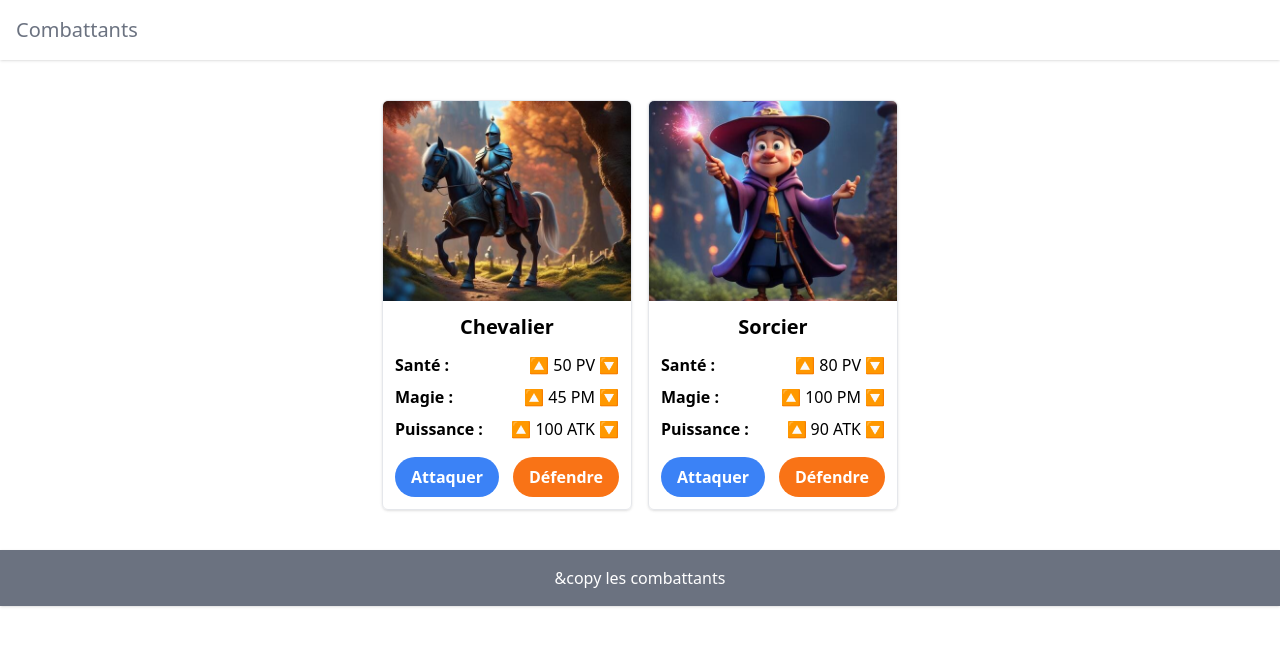
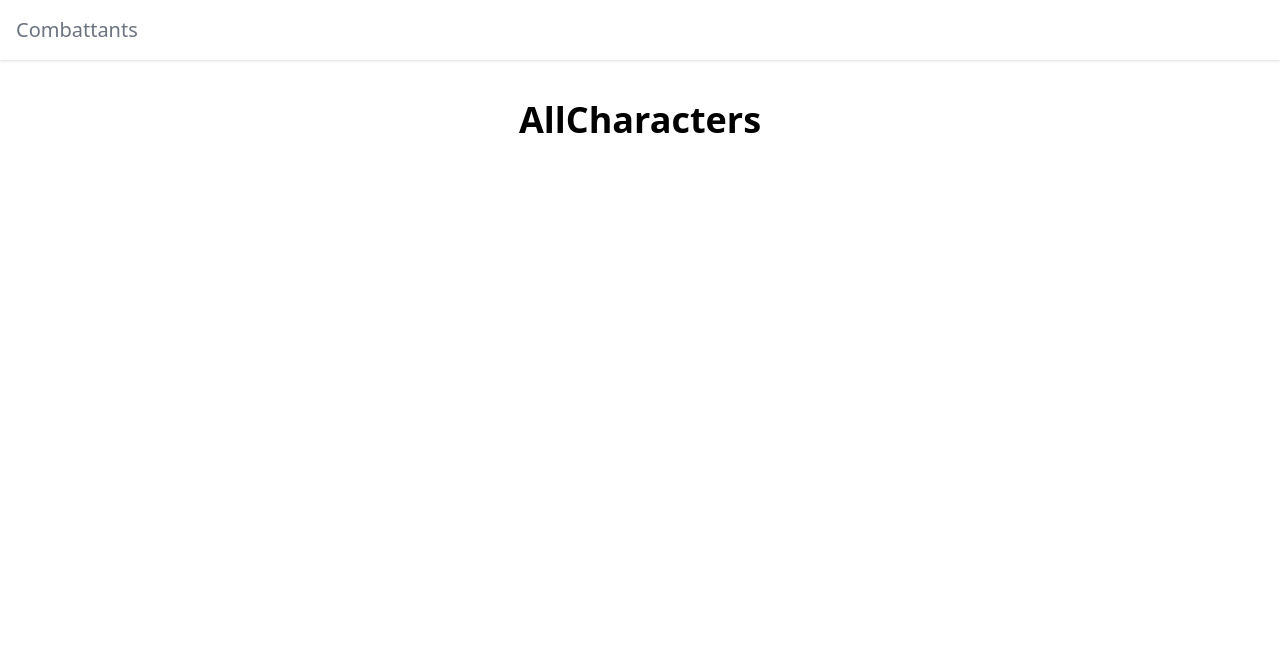
Before and after one commit to Fayecodeur/react-hero, a React (Vite) app: page /personnages in a window 1280 px wide. Shown: the top 646 px of the page. Built offline with nearby package versions, Linux system fonts and the light colour scheme.

Commit message:
Gestion de la navigation

```diff
--- a/src/App.jsx
+++ b/src/App.jsx
@@ -1,37 +1,24 @@
-import Card from "./components/Card.jsx";
-import Footer from "./components/Footer.jsx";
-import Navbar from "./components/Navbar.jsx";
+import { createBrowserRouter, RouterProvider } from "react-router-dom";
+import Layout from "./components/Layout.jsx";
+import HomePage from "./pages/HomePage.jsx";
+import AllCharacters from "./pages/AllCharacters.jsx";
+import NotFound from "./pages/NotFound.jsx";
 
 function App() {
-  const allCharacters = [
+  const route = createBrowserRouter([
     {
-      name: "Chevalier",
-      image: "chevalier.jpg",
-      health: 50,
-      magic: 45,
-      power: 100,
+      path: "/",
+      element: <Layout />,
+      children: [
+        { path: "/", element: <HomePage /> },
+        { path: "/personnages", element: <AllCharacters /> },
+        { path: "*", element: <NotFound /> },
+      ],
     },
-    {
-      name: "Sorcier",
-      image: "sorcier.jpg",
-      health: 80,
-      magic: 100,
-      power: 90,
-    },
-  ];
-
+  ]);
   return (
     <>
-      <Navbar />
-      <main className="container mx-auto px-6 py-10">
-        <div className=" flex flex-wrap justify-center gap-4">
-          {allCharacters.map((character, index) => (
-            <Card key={index} character={character} />
-          ))}
-        </div>
-      </main>
-
-      <Footer />
+      <RouterProvider router={route} />
     </>
   );
 }
--- /dev/null
+++ b/src/components/Layout.jsx
@@ -0,0 +1,14 @@
+import { Outlet } from "react-router-dom";
+import Footer from "../components/Footer.jsx";
+import Navbar from "../components/Navbar.jsx";
+export default function Layout() {
+  return (
+    <>
+      <Navbar />
+      <main className="container mx-auto px-6 py-10">
+        <Outlet />
+      </main>
+      {/* <Footer /> */}
+    </>
+  );
+}
--- a/src/main.jsx
+++ b/src/main.jsx
@@ -1,10 +1,5 @@
 import { createRoot } from "react-dom/client";
 import "./index.css";
 import App from "./App.jsx";
-import { BrowserRouter, Route, Routes } from "react-router-dom";
 
-createRoot(document.getElementById("root")).render(
-  <BrowserRouter>
-    <App />
-  </BrowserRouter>
-);
+createRoot(document.getElementById("root")).render(<App />);
```
